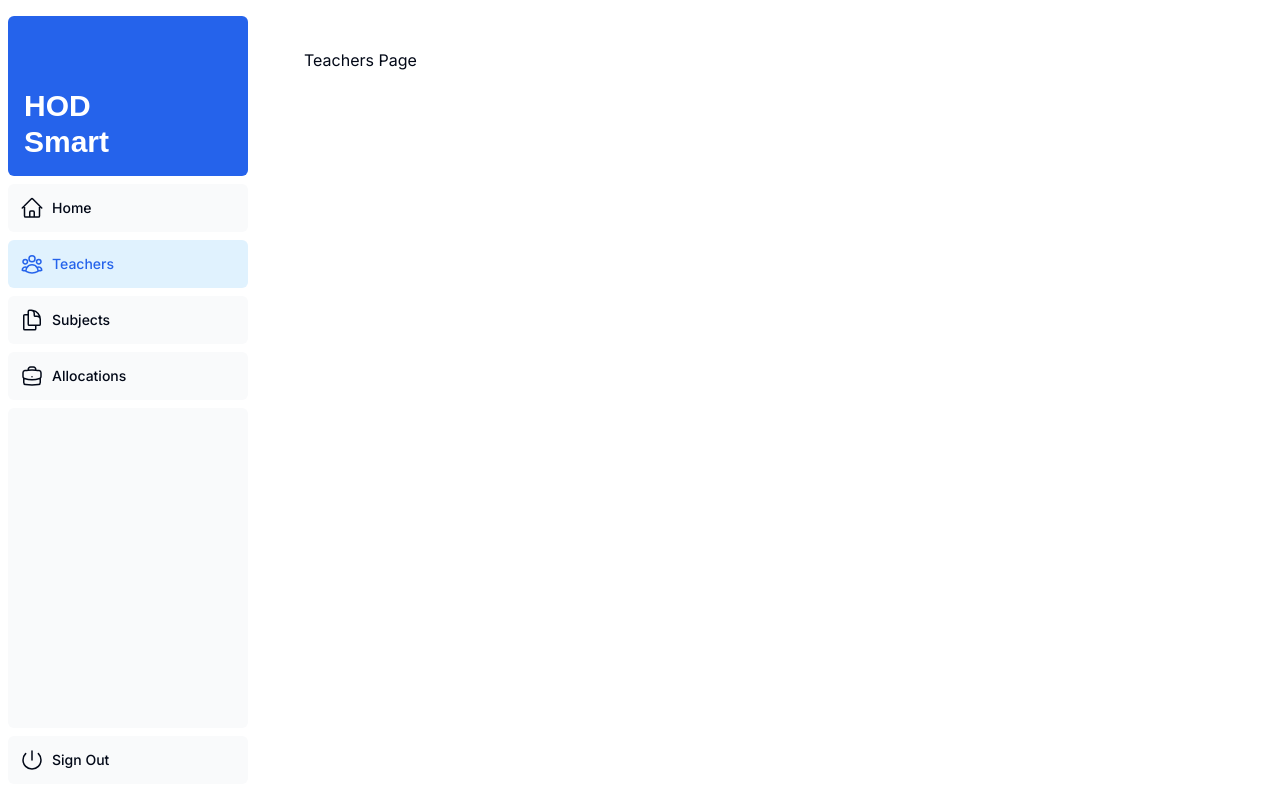
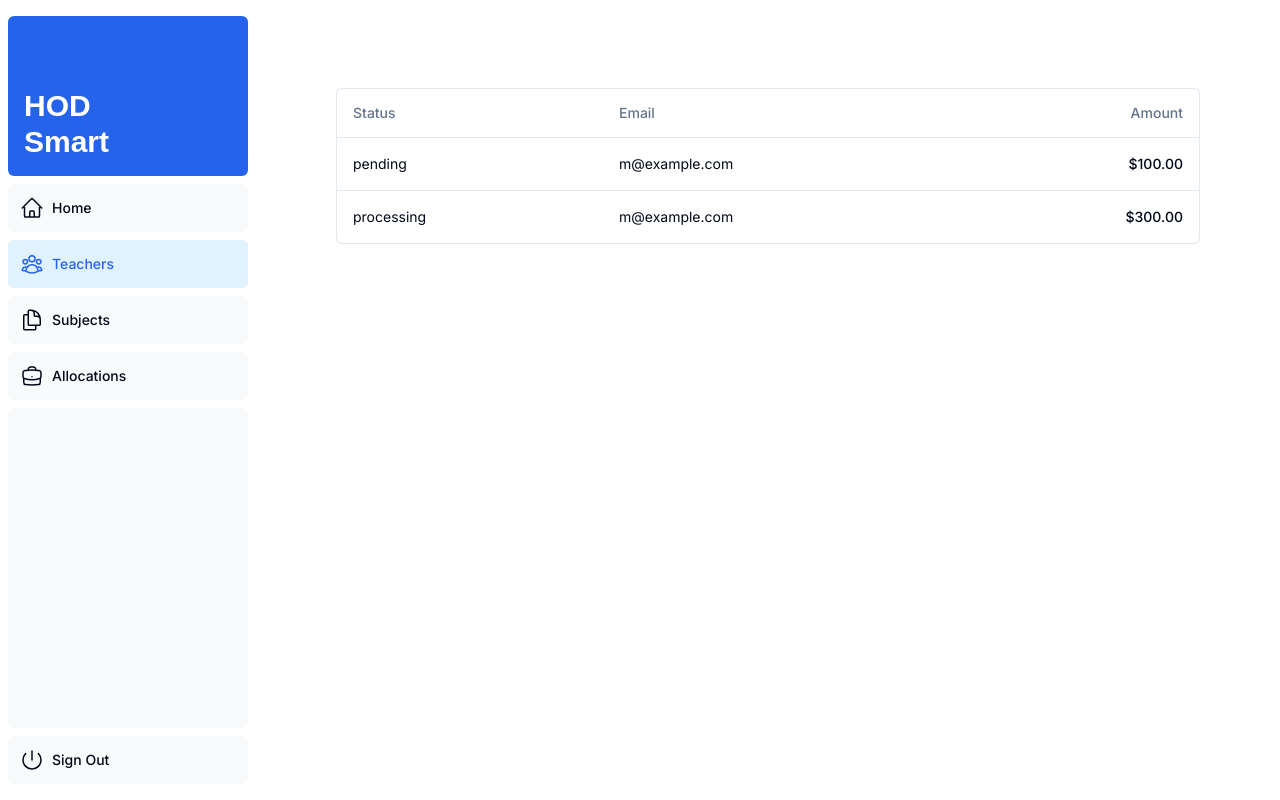
Before and after one commit to matthewkuria/hodsmart, a Next.js app: page /dashboard/teachers in a window 1280 px wide. Built offline with nearby package versions, Linux system fonts and the light colour scheme; a web font is replaced by a local one.

Commit message:
format cells in the columns

```diff
--- a/app/dashboard/teachers/columns.tsx
+++ b/app/dashboard/teachers/columns.tsx
@@ -22,6 +22,17 @@ export const columns: ColumnDef<Payment>[] = [
   },
   {
     accessorKey: "amount",
-    header: "Amount",
+    header: () => <div className="text-right">Amount</div>,
+    cell: ({ row }) => {
+      const amount = parseFloat(row.getValue("amount"))
+      const formatted = new Intl.NumberFormat("en-US", {
+        style: "currency",
+        currency: "USD",
+      }).format(amount)
+
+      return <div className="text-right font-medium">{formatted}</div>
+    },
   },
+
+
 ]
--- a/app/dashboard/teachers/page.tsx
+++ b/app/dashboard/teachers/page.tsx
@@ -1,3 +1,31 @@
-export default function Page() {
-    return <p>Teachers Page</p>;
-  }
+import { Payment, columns } from "./columns"
+import { DataTable } from "@/app/ui/data-table"
+
+async function getData(): Promise<Payment[]> {
+  // Fetch data from your API here.
+  return [
+    {
+      id: "728ed52f",
+      amount: 100,
+      status: "pending",
+      email: "m@example.com",
+    },
+    {
+      id: "728ed52f",
+      amount: 300,
+      status: "processing",
+      email: "m@example.com",
+    },
+    // ...
+  ]
+}
+
+export default async function DemoPage() {
+  const data = await getData()
+
+  return (
+    <div className="container mx-auto py-10">
+      <DataTable columns={columns} data={data} />
+    </div>
+  )
+}
```
